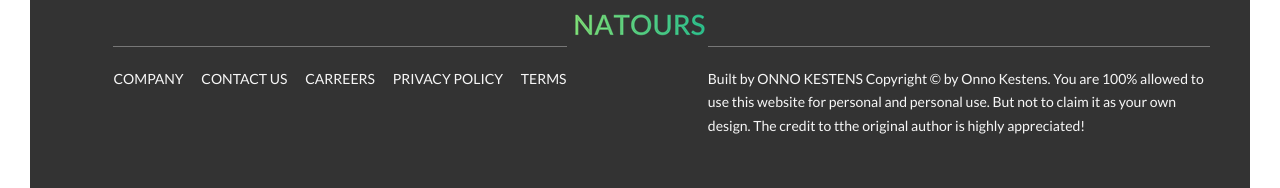
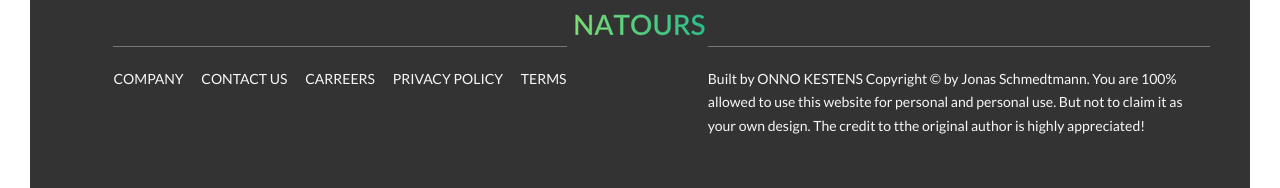
Before and after one commit to Cheizer66/Natours-homepage-front-end-design, a website: page index.html in a window 1280 px wide. Shown: the part 5867-6055 px from the top of the page. Drawn offline with Linux system fonts and the light colour scheme.

Commit message:
Add files via upload

```diff
--- a/index.html
+++ b/index.html
@@ -403,7 +403,7 @@
                     </div>
                     <div class="col-1-of-2">
                         <p class="footer__copyright">
-                            Built by <a href="#" class="footer__link">Onno Kestens</a> Copyright &copy; by Onno Kestens. You are 100% allowed to use this website for personal and personal use. But not to claim it as your own design. The credit to tthe original author is highly appreciated!
+                            Built by <a href="#" class="footer__link">Onno Kestens</a> Copyright &copy; by Jonas Schmedtmann. You are 100% allowed to use this website for personal and personal use. But not to claim it as your own design. The credit to tthe original author is highly appreciated!
                         </p>
                     </div>
                 </div>
```
